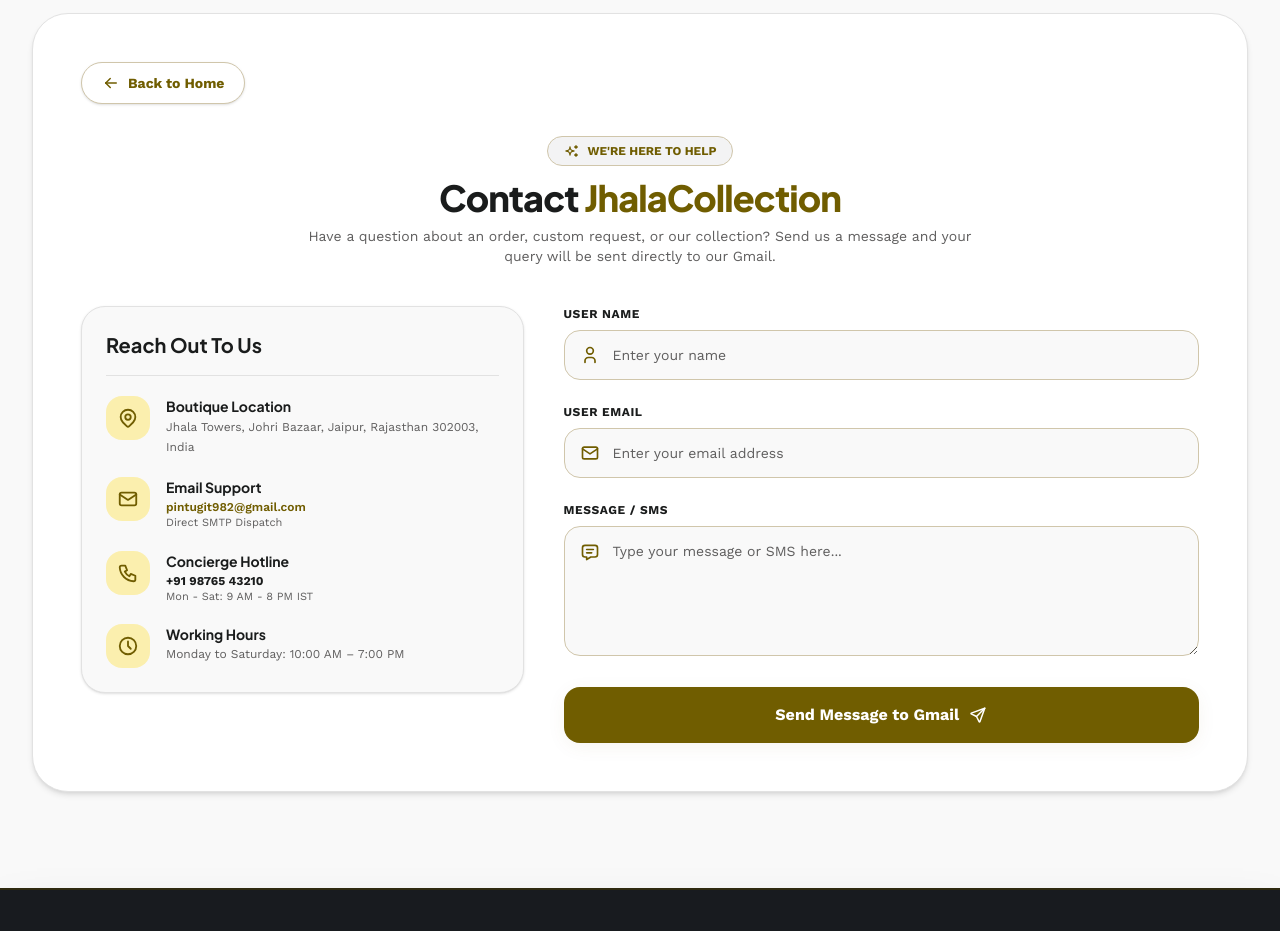
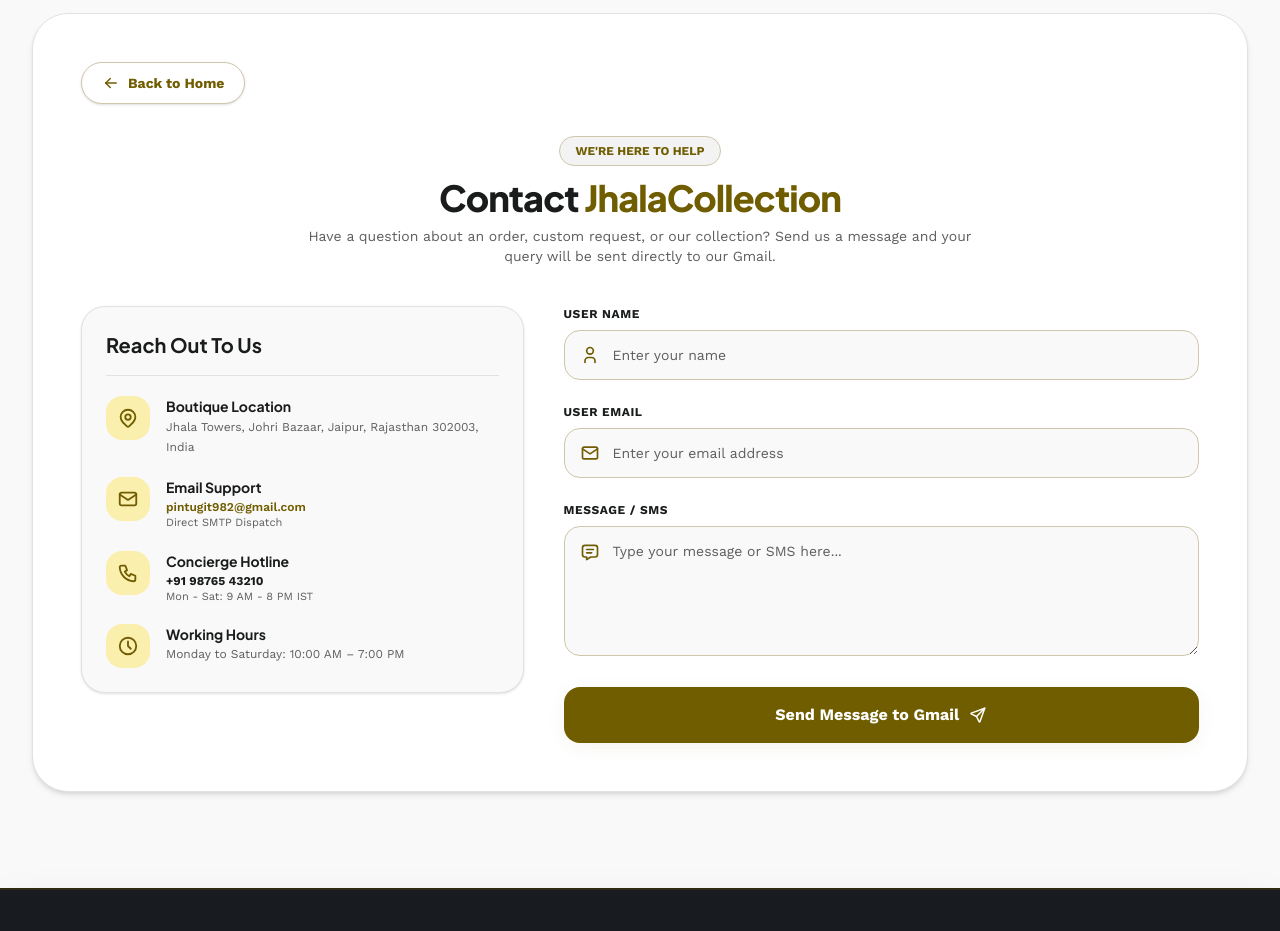
Before and after one commit to pintusingh123/ecommerce_frontend, a React (Vite) app: page /contact in a window 1280 px wide. Shown: the part 80-1011 px from the top of the page. Built offline with nearby package versions, Linux system fonts and the light colour scheme.

Commit message:
remove boring ai icons

```diff
--- a/src/components/Footer.jsx
+++ b/src/components/Footer.jsx
@@ -7,7 +7,7 @@
   IconMail,
   IconMapPin,
   IconPhone,
-  IconSparkles,
+
   IconArrowRight,
   IconShieldCheck,
   IconTruckDelivery,
@@ -23,9 +23,7 @@
       <div className="border-b border-white/10 bg-[#1a1d21]/80 px-6 py-10">
         <div className="mx-auto flex max-w-7xl flex-col items-center justify-between gap-6 md:flex-row">
           <div>
-            <span className="inline-flex items-center gap-2 text-xs font-bold uppercase tracking-wider text-[#ffd700]">
-              <IconSparkles size={16} /> VIP Insider Access
-            </span>
+
             <h3 className="font-display text-2xl font-extrabold text-white tracking-tight sm:text-3xl mt-1">
               Join The JhalaCollection Club
             </h3>
--- a/src/pages/ContactUs.jsx
+++ b/src/pages/ContactUs.jsx
@@ -12,7 +12,7 @@
   IconPhone,
   IconClock,
   IconCheck,
-  IconSparkles,
+
   IconAlertCircle,
 } from "@tabler/icons-react";
 
@@ -108,7 +108,7 @@
           {/* Header */}
           <div className="mb-10 text-center max-w-2xl mx-auto">
             <span className="inline-flex items-center gap-2 rounded-full border border-[#d0c6ab] bg-[#f3f3f4] px-4 py-1.5 text-xs font-bold text-[#705d00]">
-              <IconSparkles size={16} /> WE'RE HERE TO HELP
+              WE'RE HERE TO HELP
             </span>
             <h1 className="font-display text-3xl sm:text-4xl font-extrabold text-[#1a1c1c] tracking-tight mt-3">
               Contact <span className="text-[#705d00]">JhalaCollection</span>
```
